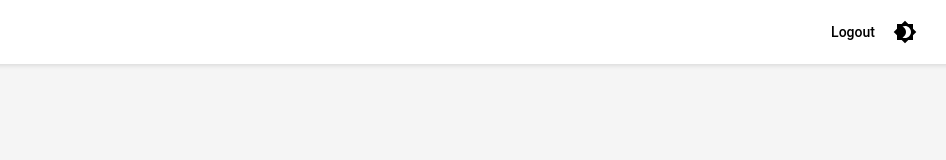
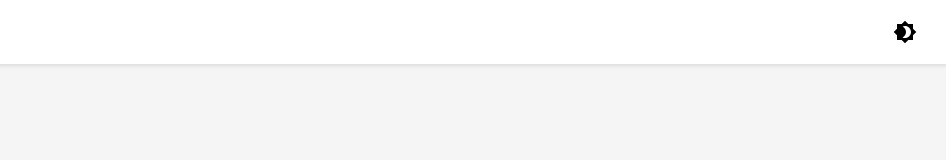
Before and after one commit to J-Raymer/scalable-day-trading-system, a React (Vite) app in the folder frontend/: page /register in a window 1280 px wide. Shown: the top 160 px of the page, without its empty margins (331-1277 px from the left). Built offline with nearby package versions, Linux system fonts and the light colour scheme.

Commit message:
remove logout button for register page, adds validation to register page

```diff
--- a/frontend/src/Header.tsx
+++ b/frontend/src/Header.tsx
@@ -29,7 +29,7 @@ function Header({ darkMode, setDarkMode }: HeaderProps) {
     >
       <Toolbar>
         <Box sx={{ flexGrow: 1 }} />
-        {location.pathname !== '/' && (
+        {(location.pathname !== '/' && location.pathname !== '/register') && (
           <Button color="inherit" onClick={handleLogout}>
             Logout
           </Button>
--- a/frontend/src/RegisterPage.tsx
+++ b/frontend/src/RegisterPage.tsx
@@ -10,8 +10,20 @@ function RegisterPage() {
   const navigate = useNavigate();
 
   const handleRegister = () => {
+    if (!username) {
+      setError('Username cannot be empty');
+      return;
+    }
+    if (/\s|[^a-zA-Z0-9]/.test(username)) {
+      setError('Username cannot contain spaces or special characters');
+      return;
+    }
     if (password !== confirmPassword) {
       setError('Passwords do not match');
+      return;
+    }
+    if (!password || !confirmPassword) {
+      setError('All fields must be filled out');
       return;
     }
     // Add registration logic here
```
